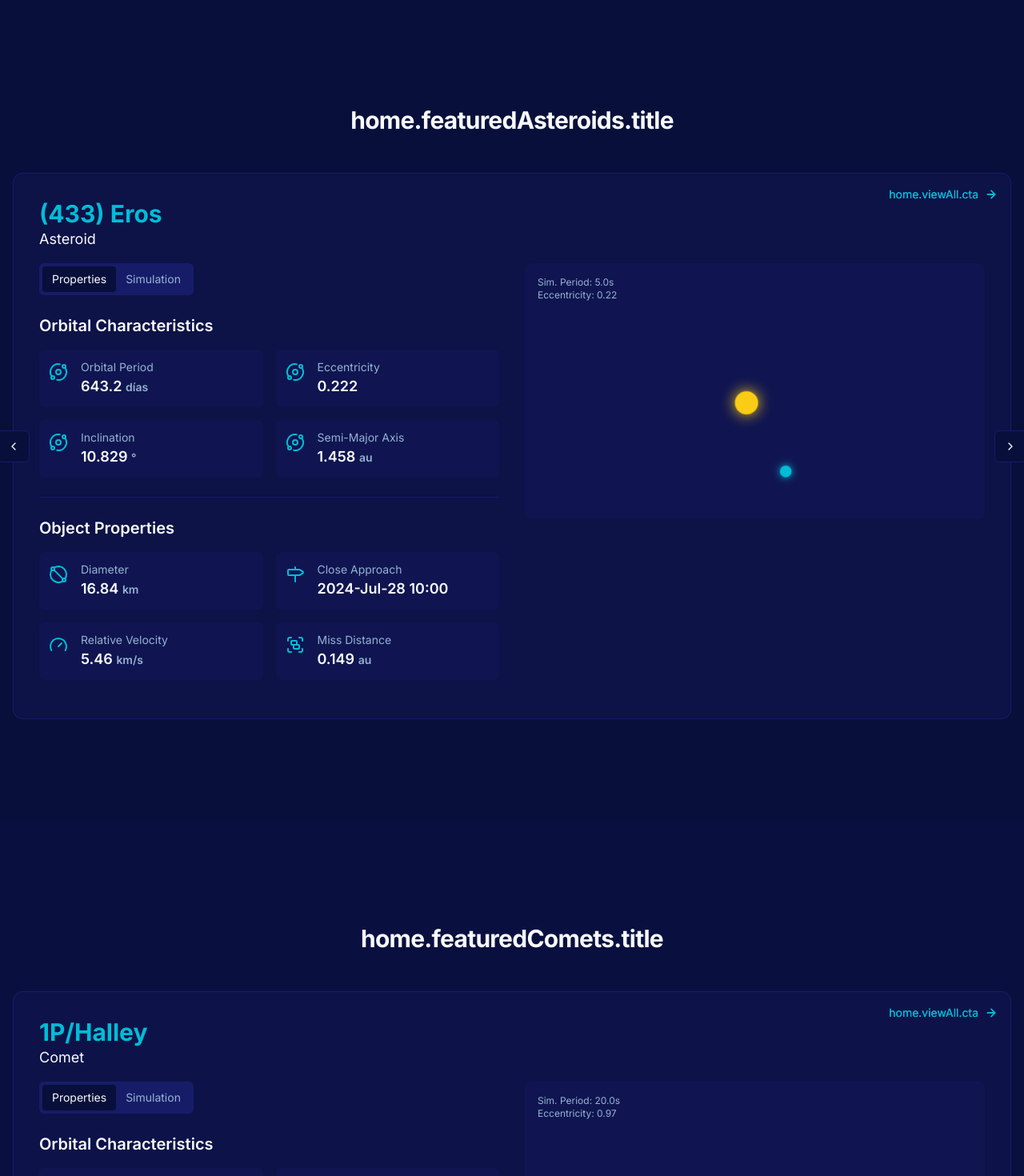
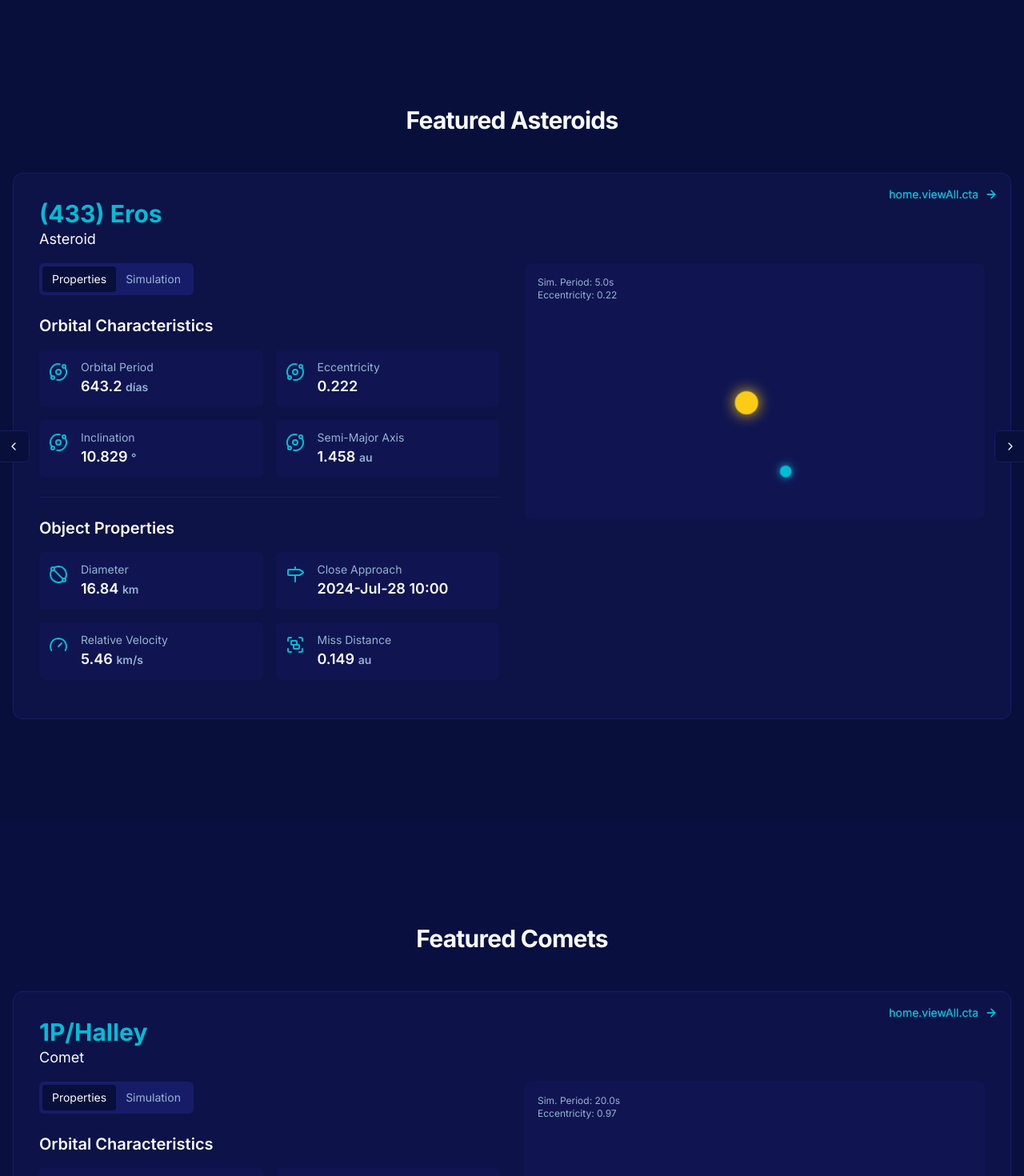
Before and after one commit to gabi-Q/AstroFuture-NASA, a Next.js app: page /aprende in a window 1280 px wide. Shown: the part 620-2090 px from the top of the page at 80% size. Built offline with nearby package versions, Linux system fonts and the light colour scheme.

Commit message:
refactor(i18n): Use specific translation keys for the learn section

```diff
--- a/src/components/aprende/featured-objects.tsx
+++ b/src/components/aprende/featured-objects.tsx
@@ -90,7 +90,7 @@ export function FeaturedObjects() {
         <section id="featured-asteroids" className="py-20 md:py-32">
           <div className="container mx-auto px-4 space-y-20">
             <div>
-              <h2 className="text-3xl font-bold tracking-tight text-center mb-12">{t('home.featuredAsteroids.title')}</h2>
+              <h2 className="text-3xl font-bold tracking-tight text-center mb-12">{t('aprende.featuredAsteroids.title')}</h2>
               <FeaturedObjectViewer objects={featuredAsteroids} />
             </div>
           </div>
@@ -99,14 +99,14 @@ export function FeaturedObjects() {
         <section id="featured-comets" className="py-20 md:py-32 bg-card/20">
           <div className="container mx-auto px-4 space-y-20">
             <div>
-              <h2 className="text-3xl font-bold tracking-tight text-center mb-12">{t('home.featuredComets.title')}</h2>
+              <h2 className="text-3xl font-bold tracking-tight text-center mb-12">{t('aprende.featuredComets.title')}</h2>
               <FeaturedObjectViewer objects={featuredComets} />
             </div>
 
             <div className="text-center pt-8">
               <Link href="/explorer">
                 <Button size="lg" variant="outline">
-                  {t('home.viewAll.cta')} <ArrowRight className="ml-2 h-4 w-4" />
+                  {t('aprende.viewAll.cta')} <ArrowRight className="ml-2 h-4 w-4" />
                 </Button>
               </Link>
             </div>
--- a/src/lib/locales/aprende.json
+++ b/src/lib/locales/aprende.json
@@ -5,13 +5,13 @@
         "id": "asteroide",
         "title": "¿Qué es un asteroide?",
         "description": "Un asteroide es un cuerpo rocoso, más pequeño que un planeta, que orbita alrededor del Sol. La mayoría se encuentran en el cinturón de asteroides, entre Marte y Júpiter.",
-        "imageUrl": "/images/asteroid.jpg"
+        "imageUrl": "https://images-assets.nasa.gov/image/PIA21079/PIA21079~small.jpg"
       },
       {
         "id": "cometa",
         "title": "¿Qué es un cometa?",
         "description": "Un cometa es un cuerpo helado que libera gas o polvo. A menudo se les llama \"bolas de nieve sucias\". Tienen colas que apuntan lejos del Sol.",
-        "imageUrl": "/images/comet.jpg"
+        "imageUrl": "https://images-assets.nasa.gov/image/PIA17485/PIA17485~thumb.jpg"
       },
       {
         "id": "planeta",
@@ -27,13 +27,13 @@
         "id": "asteroid",
         "title": "What is an asteroid?",
         "description": "An asteroid is a rocky body, smaller than a planet, that orbits the Sun. Most are found in the asteroid belt, between Mars and Jupiter.",
-        "imageUrl": "/images/asteroid.jpg"
+        "imageUrl": "https://images-assets.nasa.gov/image/PIA21079/PIA21079~small.jpg"
       },
       {
         "id": "comet",
         "title": "What is a comet?",
         "description": "A comet is an icy body that releases gas or dust. They are often called \"dirty snowballs\". They have tails that point away from the Sun.",
-        "imageUrl": "/images/comet.jpg"
+        "imageUrl": "https://images-assets.nasa.gov/image/PIA17485/PIA17485~thumb.jpg"
       },
       {
         "id": "planet",
--- a/src/lib/locales/en.json
+++ b/src/lib/locales/en.json
@@ -57,7 +57,7 @@
     "searchPlaceholder": "Search objects...",
     "filterByType": "Filter by type",
     "allTypes": "All types",
-    "potentiallyHazardous": "Potentially hazardous",
+    "potentiallyHazardous": "Potencialmente peligroso",
     "noObjectsFound": {
       "title": "No objects found",
       "subtitle": "Try adjusting your search or filters."
@@ -169,6 +169,15 @@
     "close": "Close"
   },
   "aprende": {
-    "title": "Learn about the Cosmos"
+    "title": "Learn about the Cosmos",
+    "featuredAsteroids": {
+      "title": "Featured Asteroids"
+    },
+    "featuredComets": {
+      "title": "Featured Comets"
+    },
+    "viewAll": {
+      "cta": "Explore all objects"
+    }
   }
 }
--- a/src/lib/locales/es.json
+++ b/src/lib/locales/es.json
@@ -169,6 +169,15 @@
     "close": "Cerrar"
   },
   "aprende": {
-    "title": "Aprende sobre el Cosmos"
+    "title": "Aprende sobre el Cosmos",
+    "featuredAsteroids": {
+      "title": "Asteroides Destacados"
+    },
+    "featuredComets": {
+      "title": "Cometas Destacados"
+    },
+    "viewAll": {
+      "cta": "Explorar todos los objetos"
+    }
   }
 }
```
